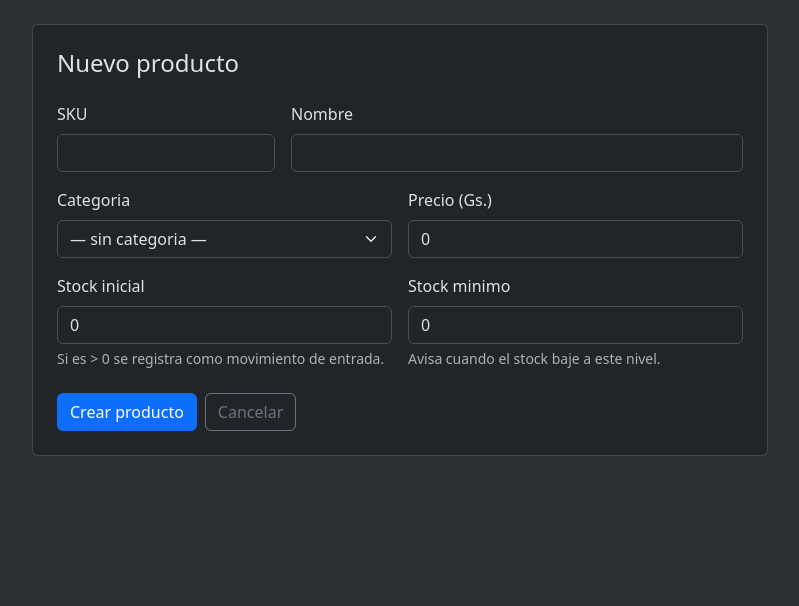
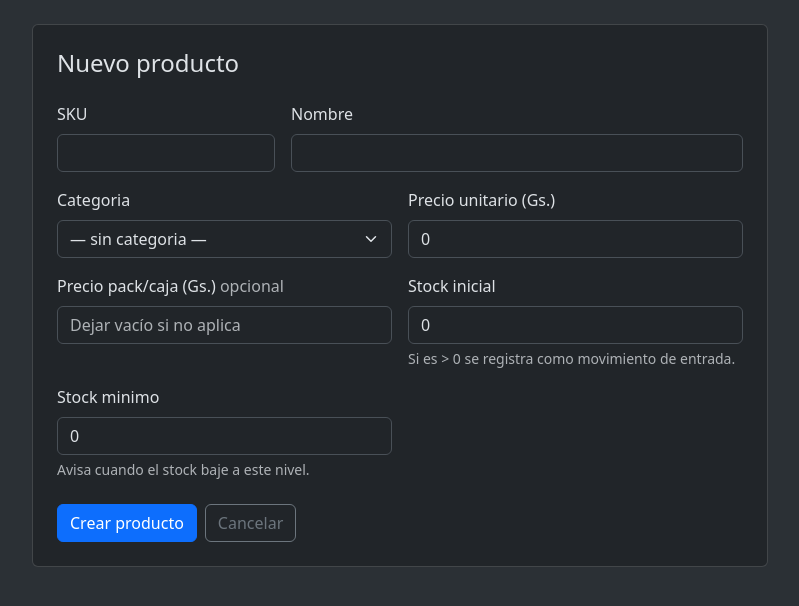
Before and after one commit to yamilasosa166/flask-login, a Flask app: page /stock/productos/nuevo in a window 1280 px wide. Shown: the part 57-663 px from the top of the page, without its empty margins (240-1039 px from the left). Run offline with Flask 3, Linux system fonts and the light colour scheme; a user stored in the database is signed in; tables that the repository leaves empty hold one stand-in row (values such as "Sample post").

Commit message:
feat(ventas): soporte precio unitario y precio pack/caja por producto
- Producto: precio -> precio_unitario + nuevo campo precio_pack_caja (nullable)
- VentaItem: nuevo campo tipo_unidad (unidad | pack_caja) con snapshot
- Formulario de venta: selector de tipo por fila, precio se autocompleta según elección
- Pack/Caja se habilita solo si el producto tiene precio_pack_caja configurado
- Formulario de producto: campos precio_unitario y precio_pack_caja (opcional)
- Lista de productos: muestra ambos precios
- Detalle de venta: muestra badge de tipo por ítem
- Migración Alembic: renombra precio->precio_unitario, agrega precio_pack_caja y tipo_unidad

```diff
--- a/app/main.py
+++ b/app/main.py
@@ -37,7 +37,7 @@ def dashboard():
     ).scalar_one()
 
     valor_inventario = db.session.execute(
-        db.select(func.coalesce(func.sum(Producto.precio * Producto.stock_actual), 0)).where(
+        db.select(func.coalesce(func.sum(Producto.precio_unitario * Producto.stock_actual), 0)).where(
             Producto.activo.is_(True)
         )
     ).scalar_one()
--- a/app/models.py
+++ b/app/models.py
@@ -56,7 +56,8 @@ class Producto(db.Model):
     sku = db.Column(db.String(40), unique=True, nullable=False, index=True)
     nombre = db.Column(db.String(120), nullable=False)
     categoria_id = db.Column(db.Integer, db.ForeignKey("categorias.id", ondelete="RESTRICT"), nullable=True, index=True)
-    precio = db.Column(db.Integer, nullable=False, default=0, server_default="0")  # PYG sin decimales
+    precio_unitario = db.Column(db.Integer, nullable=False, default=0, server_default="0")  # PYG sin decimales
+    precio_pack_caja = db.Column(db.Integer, nullable=True)  # None = no maneja pack/caja
     stock_actual = db.Column(db.Integer, nullable=False, default=0, server_default="0")
     stock_min = db.Column(db.Integer, nullable=False, default=0, server_default="0")
     activo = db.Column(db.Boolean, nullable=False, default=True, server_default="true")
@@ -66,7 +67,8 @@ class Producto(db.Model):
     movimientos = db.relationship("Movimiento", back_populates="producto", lazy="dynamic", cascade="all, delete-orphan")
 
     __table_args__ = (
-        CheckConstraint("precio >= 0", name="productos_precio_no_negativo"),
+        CheckConstraint("precio_unitario >= 0", name="productos_precio_unitario_no_negativo"),
+        CheckConstraint("precio_pack_caja >= 0", name="productos_precio_pack_no_negativo"),
         CheckConstraint("stock_actual >= 0", name="productos_stock_no_negativo"),
         CheckConstraint("stock_min >= 0", name="productos_stock_min_no_negativo"),
     )
@@ -77,7 +79,7 @@ class Producto(db.Model):
 
     @property
     def valor_total(self) -> int:
-        return self.precio * self.stock_actual
+        return self.precio_unitario * self.stock_actual
 
     def __repr__(self) -> str:
         return f"<Producto {self.sku} {self.nombre}>"
@@ -147,6 +149,7 @@ class VentaItem(db.Model):
     id = db.Column(db.Integer, primary_key=True)
     venta_id = db.Column(db.Integer, db.ForeignKey("ventas.id", ondelete="CASCADE"), nullable=False, index=True)
     producto_id = db.Column(db.Integer, db.ForeignKey("productos.id", ondelete="RESTRICT"), nullable=False, index=True)
+    tipo_unidad = db.Column(db.String(16), nullable=False, default="unidad", server_default="unidad")  # unidad | pack_caja
     cantidad = db.Column(db.Integer, nullable=False)
     precio_unitario = db.Column(db.Integer, nullable=False)  # snapshot al momento de la venta
     subtotal = db.Column(db.Integer, nullable=False)  # cantidad * precio_unitario (denormalizado)
@@ -155,6 +158,7 @@ class VentaItem(db.Model):
     producto = db.relationship("Producto")
 
     __table_args__ = (
+        CheckConstraint("tipo_unidad IN ('unidad','pack_caja')", name="venta_items_tipo_unidad_check"),
         CheckConstraint("cantidad > 0", name="venta_items_cantidad_positiva"),
         CheckConstraint("precio_unitario >= 0", name="venta_items_precio_no_negativo"),
         CheckConstraint("subtotal >= 0", name="venta_items_subtotal_no_negativo"),
--- a/app/stock.py
+++ b/app/stock.py
@@ -120,7 +120,8 @@ def producto_nuevo():
             sku=data["sku"],
             nombre=data["nombre"],
             categoria_id=data["categoria_id"],
-            precio=data["precio"],
+            precio_unitario=data["precio_unitario"],
+            precio_pack_caja=data["precio_pack_caja"],
             stock_min=data["stock_min"],
             stock_actual=data["stock_inicial"],
             activo=True,
@@ -162,7 +163,8 @@ def producto_editar(prod_id: int):
         prod.sku = data["sku"]
         prod.nombre = data["nombre"]
         prod.categoria_id = data["categoria_id"]
-        prod.precio = data["precio"]
+        prod.precio_unitario = data["precio_unitario"]
+        prod.precio_pack_caja = data["precio_pack_caja"]
         prod.stock_min = data["stock_min"]
         prod.activo = data["activo"]
         try:
@@ -188,9 +190,14 @@ def _read_producto_form(form, edit: bool = False) -> dict:
         except ValueError:
             categoria_id = None
     try:
-        precio = int(form.get("precio") or 0)
+        precio_unitario = int(form.get("precio_unitario") or 0)
     except ValueError:
-        precio = -1
+        precio_unitario = -1
+    precio_pack_caja_raw = (form.get("precio_pack_caja") or "").strip()
+    try:
+        precio_pack_caja = int(precio_pack_caja_raw) if precio_pack_caja_raw else None
+    except ValueError:
+        precio_pack_caja = -1
     try:
         stock_min = int(form.get("stock_min") or 0)
     except ValueError:
@@ -206,8 +213,10 @@ def _read_producto_form(form, edit: bool = False) -> dict:
         error = "El SKU es obligatorio."
     elif not nombre:
         error = "El nombre es obligatorio."
-    elif precio < 0:
-        error = "El precio debe ser >= 0."
+    elif precio_unitario < 0:
+        error = "El precio unitario debe ser >= 0."
+    elif precio_pack_caja is not None and precio_pack_caja < 0:
+        error = "El precio pack/caja debe ser >= 0."
     elif stock_min < 0:
         error = "El stock minimo debe ser >= 0."
     elif not edit and stock_inicial < 0:
@@ -217,7 +226,8 @@ def _read_producto_form(form, edit: bool = False) -> dict:
         "sku": sku,
         "nombre": nombre,
         "categoria_id": categoria_id,
-        "precio": precio,
+        "precio_unitario": precio_unitario,
+        "precio_pack_caja": precio_pack_caja,
         "stock_min": stock_min,
         "stock_inicial": stock_inicial,
         "activo": activo,
--- a/app/templates/stock/producto_form.html
+++ b/app/templates/stock/producto_form.html
@@ -28,9 +28,15 @@
               </select>
             </div>
             <div class="col-md-6">
-              <label class="form-label" for="precio">Precio (Gs.)</label>
-              <input class="form-control" id="precio" name="precio" type="number" min="0" step="1"
-                     value="{{ (form.precio if form else (producto.precio if producto else 0)) }}" required>
+              <label class="form-label" for="precio_unitario">Precio unitario (Gs.)</label>
+              <input class="form-control" id="precio_unitario" name="precio_unitario" type="number" min="0" step="1"
+                     value="{{ (form.precio_unitario if form else (producto.precio_unitario if producto else 0)) }}" required>
+            </div>
+            <div class="col-md-6">
+              <label class="form-label" for="precio_pack_caja">Precio pack/caja (Gs.) <span class="text-body-secondary fw-normal">opcional</span></label>
+              <input class="form-control" id="precio_pack_caja" name="precio_pack_caja" type="number" min="0" step="1"
+                     value="{{ (form.precio_pack_caja if form else (producto.precio_pack_caja if producto and producto.precio_pack_caja else '')) }}"
+                     placeholder="Dejar vacío si no aplica">
             </div>
             {% if not producto %}
             <div class="col-md-6">
--- a/app/templates/stock/productos_list.html
+++ b/app/templates/stock/productos_list.html
@@ -32,7 +32,8 @@
           <th>SKU</th>
           <th>Nombre</th>
           <th>Categoria</th>
-          <th class="text-end">Precio</th>
+          <th class="text-end">Precio unit.</th>
+          <th class="text-end">Precio pack/caja</th>
           <th class="text-end">Stock</th>
           <th class="text-end">Min</th>
           <th>Estado</th>
@@ -45,7 +46,8 @@
           <td><code>{{ p.sku }}</code></td>
           <td>{{ p.nombre }}</td>
           <td class="text-body-secondary">{{ p.categoria.nombre if p.categoria else '—' }}</td>
-          <td class="text-end">{{ p.precio|pyg }}</td>
+          <td class="text-end">{{ p.precio_unitario|pyg }}</td>
+          <td class="text-end text-body-secondary">{{ p.precio_pack_caja|pyg if p.precio_pack_caja else '—' }}</td>
           <td class="text-end {% if p.stock_bajo and p.activo %}text-warning fw-semibold{% endif %}">{{ p.stock_actual }}</td>
           <td class="text-end text-body-secondary">{{ p.stock_min }}</td>
           <td>
```
Also changed, not shown: app/templates/ventas/detalle.html (+9 -1 lines), app/templates/ventas/form.html (+59 -27 lines), app/ventas.py (+25 -13 lines), migrations/versions/7885f8d7af86_precio_unitario_precio_pack_caja_en_.py (added, +42 -0 lines).
